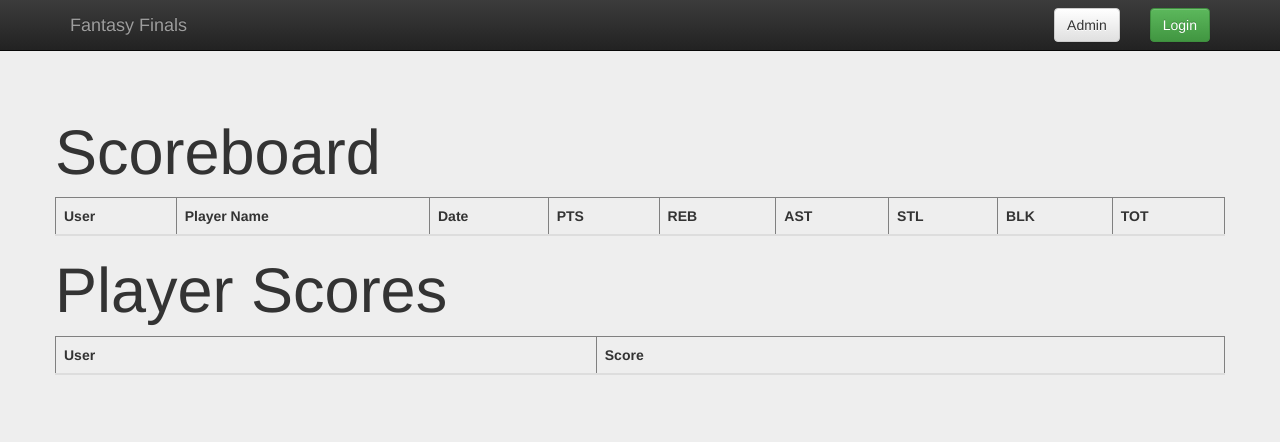
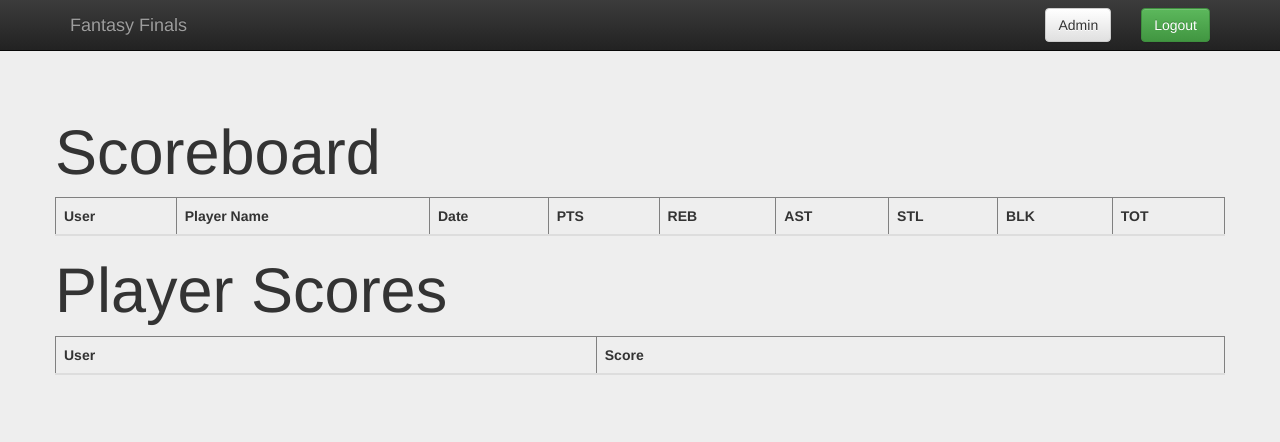
Before and after one commit to chrispuppe/finals-game, a Flask app: page /admin in a window 1280 px wide. Shown: the top 442 px of the page. Run offline with Flask 2, Linux system fonts and the light colour scheme; the visitor is signed in with stand-in values (Sample User, id 1); data comes from the database, SQL or seed files in the repository; lists and menus that the app fills with data are empty; parts of the project's set-up code (start-up, migrations or seed data) failed here and were passed over; some libraries are stand-ins or nearby versions.

Commit message:
Logout working as expected

```diff
--- a/templates/base.html
+++ b/templates/base.html
@@ -32,12 +32,18 @@
           <a class="navbar-brand" href="{{ url_for('home') }}">Fantasy Finals</a>
         </div>
         <div id="navbar" class="navbar-collapse collapse">
-          <div class="navbar-form navbar-right" role="form" method="POST" action="/login">
-            <a class="btn btn-success" href="{{ url_for('login') }}" role="button">Login</a>
+        {% if current_user.is_authenticated %}
+          <div class="navbar-form navbar-right">
+            <a class="btn btn-success" href="{{ url_for('logout') }}" role="button">Logout</a>
+          </div>
+        {% else %}
+        <div class="navbar-form navbar-right" role="form" method="POST" action="/login">
+          <a class="btn btn-success" href="{{ url_for('login') }}" role="button">Login</a>
         </div>
-        <div class="navbar-form navbar-right">
-            <a class="btn btn-default" href="{{ url_for('admin') }}" role="button">Admin</a>
-        </div>
+        {% endif %}
+          <div class="navbar-form navbar-right">
+              <a class="btn btn-default" href="{{ url_for('admin') }}" role="button">Admin</a>
+          </div>
         </div><!--/.navbar-collapse -->
       </div>
     </nav>
--- a/views.py
+++ b/views.py
@@ -14,6 +14,7 @@ login_manager.init_app(app)
 def load_user(user_id):
     return User.query.get(int(user_id))
 
+login_manager.login_view = 'login'
 
 @app.route('/')
 @app.route('/index')
@@ -52,7 +53,7 @@ def login():
 
 
 
-@app.route("/logout")
+@app.route("/logout", methods=['GET'])
 @login_required
 def logout():
     logout_user()
```
